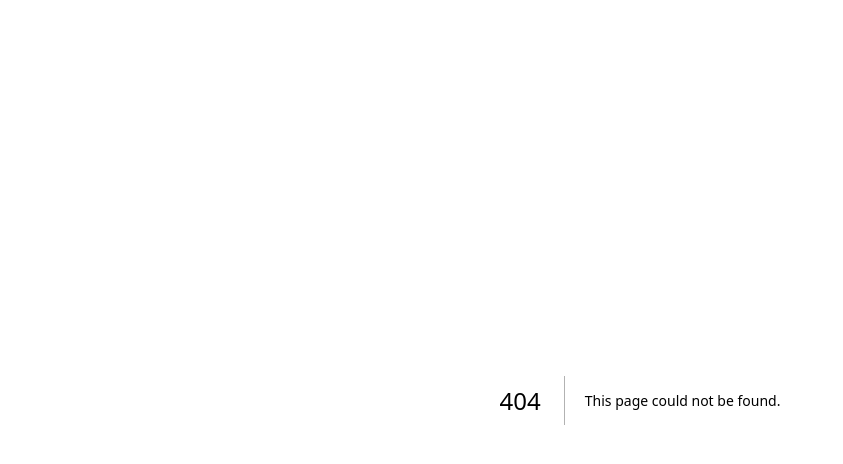
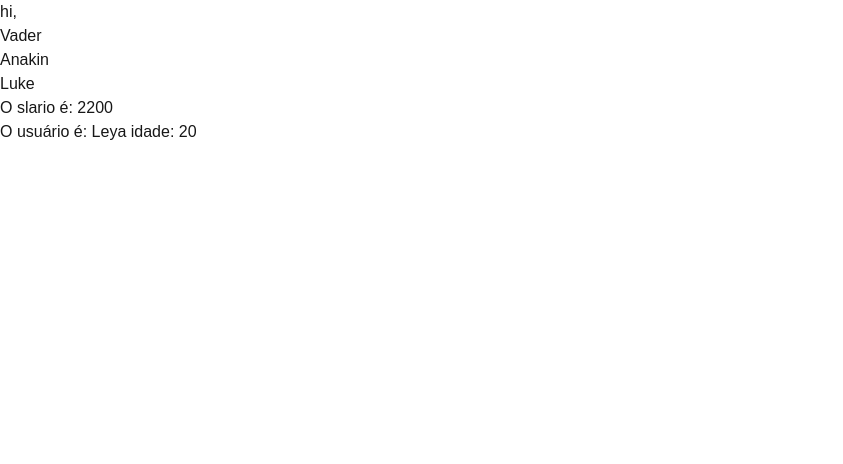
Before and after one commit to MathNunesx/Udemy-Reactjs, a Next.js app in the folder react-fundamentos/: page /fundaments/integracao in a window 1280 px wide. Before the commit this address had no page. Shown: the top 464 px of the page, without its empty margins (0-843 px from the left). Built offline with nearby package versions, Linux system fonts and the light colour scheme.

Commit message:
Integrando JSX

```diff
--- /dev/null
+++ b/react-fundamentos/src/app/fundaments/integracao/page.tsx
@@ -0,0 +1,28 @@
+export default function Page(){
+
+
+    const rule = <h1>Maior de idade</h1>
+    const nome = 'Matheus Nunes'
+
+    const lista = [
+        <h1> Vader</h1>,
+        <h1> Anakin</h1>,
+        <h1> Luke</h1>
+    ]
+
+    let salario = 2000
+    let bonus = 200
+
+    const user = {
+        nome: 'Leya',
+        idade: '20'
+    }
+
+    return(
+        <div>
+            hi, {lista}
+            O slario é: {salario + bonus} <br />
+            O usuário é: {user.nome} idade: {user.idade}
+        </div>
+    )
+}
```
